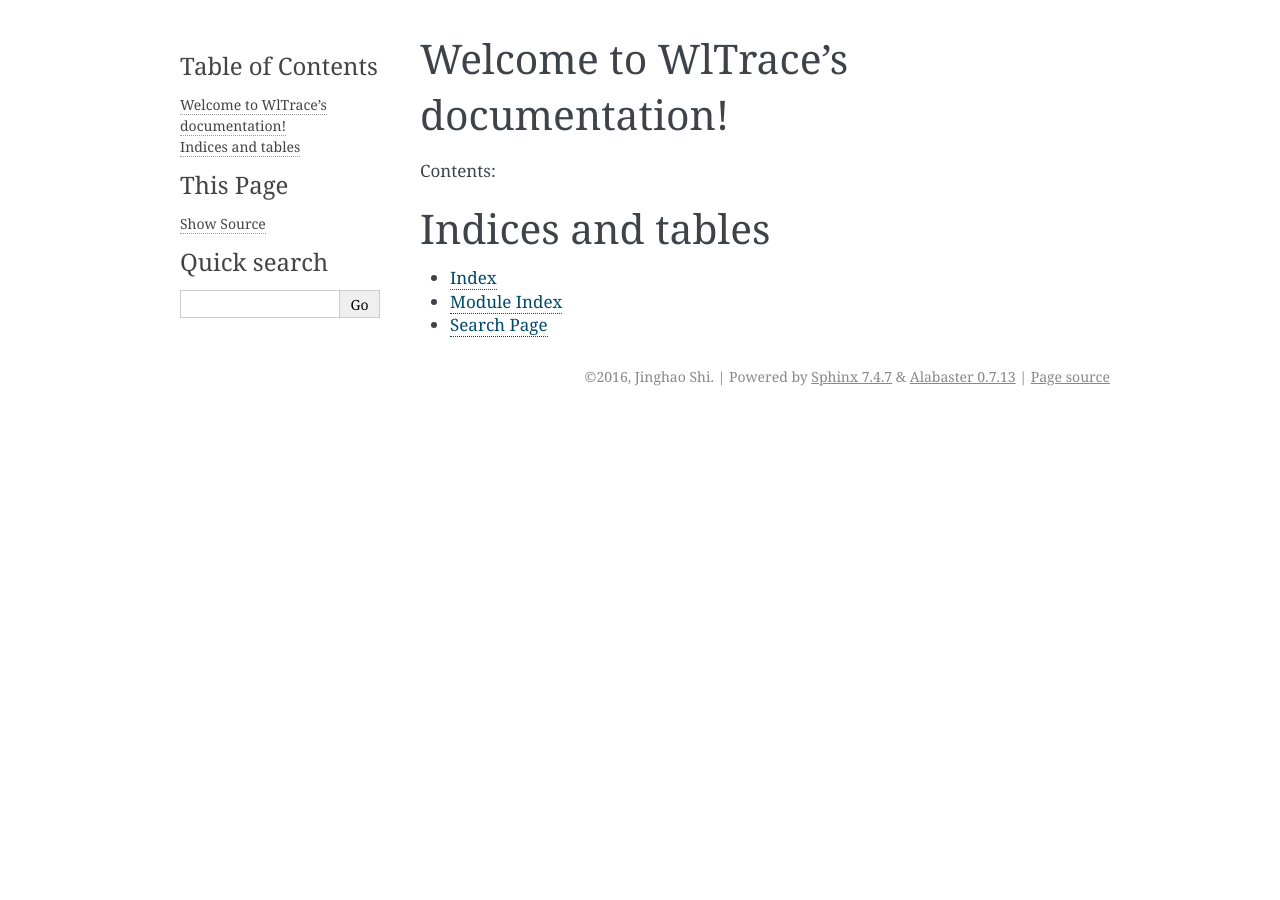
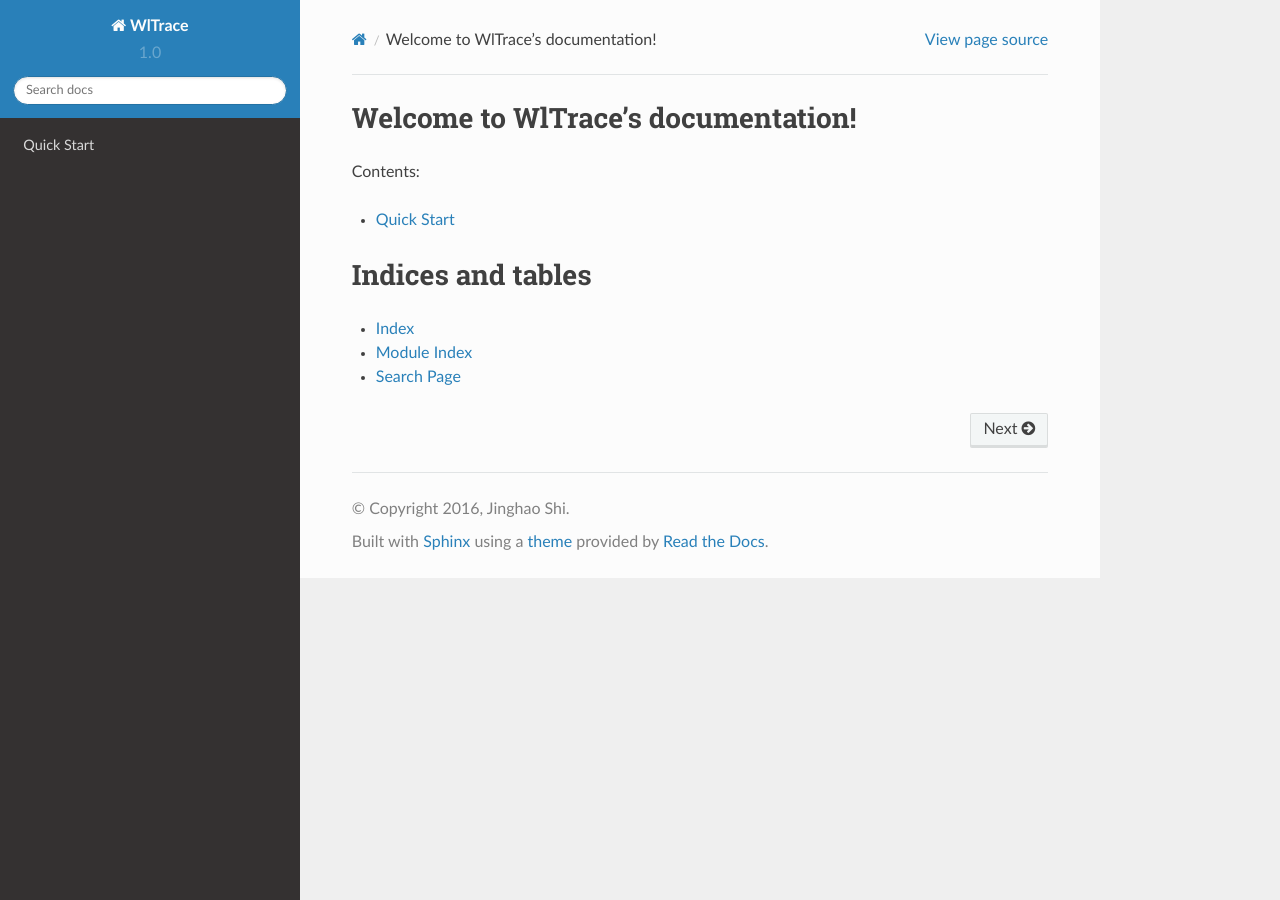
Before and after one commit to jhshi/wltrace, a Sphinx documentation site: the page built from docs/source/index.rst, in a window 1280 px wide. Built offline with Sphinx 7.4.7 and the Read the Docs theme 2.0.0, drawn with Linux system fonts in a browser that asks for light colours; formulas are drawn with MathJax 3.

Commit message:
doc theme

```diff
--- a/common-requirements.txt
+++ b/common-requirements.txt
@@ -8,3 +8,4 @@ tox==2.3.1
 virtualenv==15.0.3
 Sphinx==1.4.8
 sphinx-autobuild=0.6.0
+sphinx-rtd-theme==0.1.9
--- a/docs/source/conf.py
+++ b/docs/source/conf.py
@@ -128,7 +128,7 @@ todo_include_todos = True
 # The theme to use for HTML and HTML Help pages.  See the documentation for
 # a list of builtin themes.
 #
-html_theme = 'alabaster'
+html_theme = 'sphinx_rtd_theme'
 
 # Theme options are theme-specific and customize the look and feel of a theme
 # further.  For a list of options available for each theme, see the
--- a/docs/source/index.rst
+++ b/docs/source/index.rst
@@ -11,6 +11,8 @@ Contents:
 .. toctree::
    :maxdepth: 2
 
+   quickstart
+
 
 
 Indices and tables
--- /dev/null
+++ b/docs/source/quickstart.rst
@@ -0,0 +1,2 @@
+Quick Start
+===========
```
